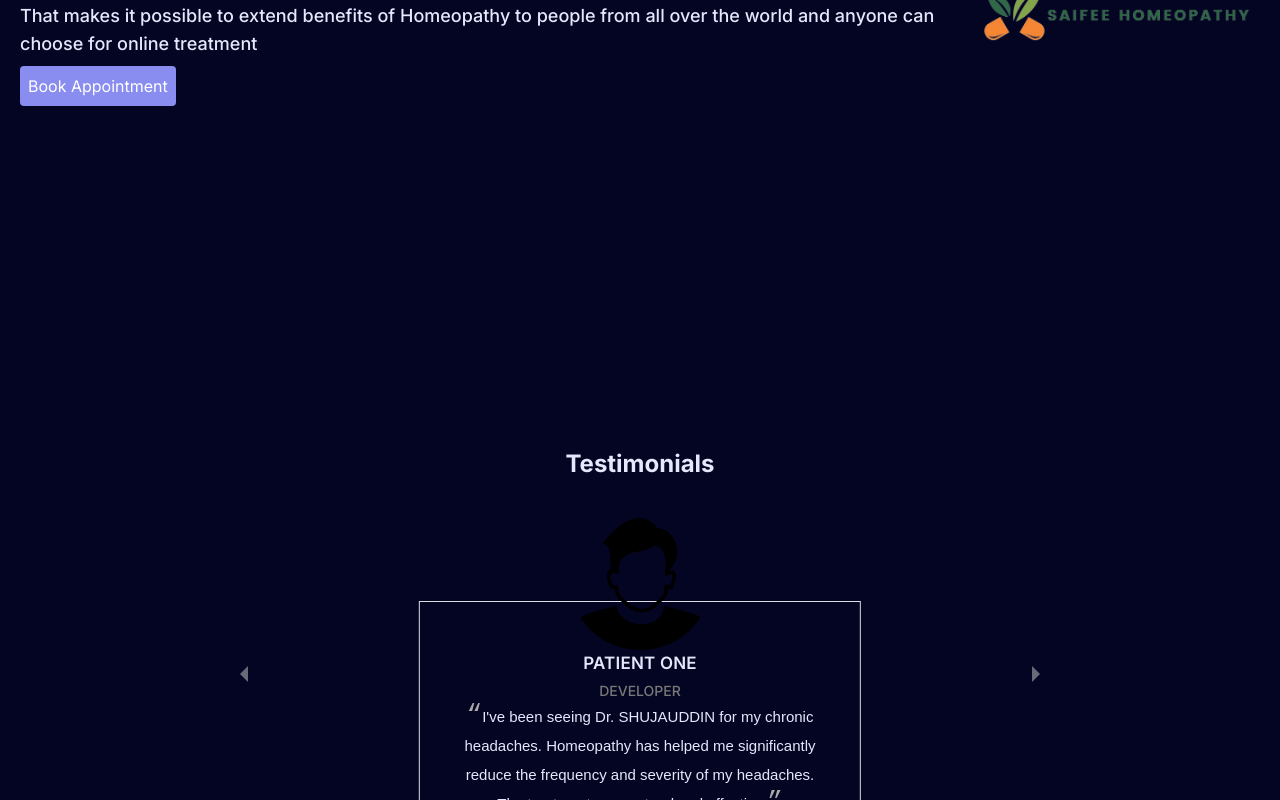
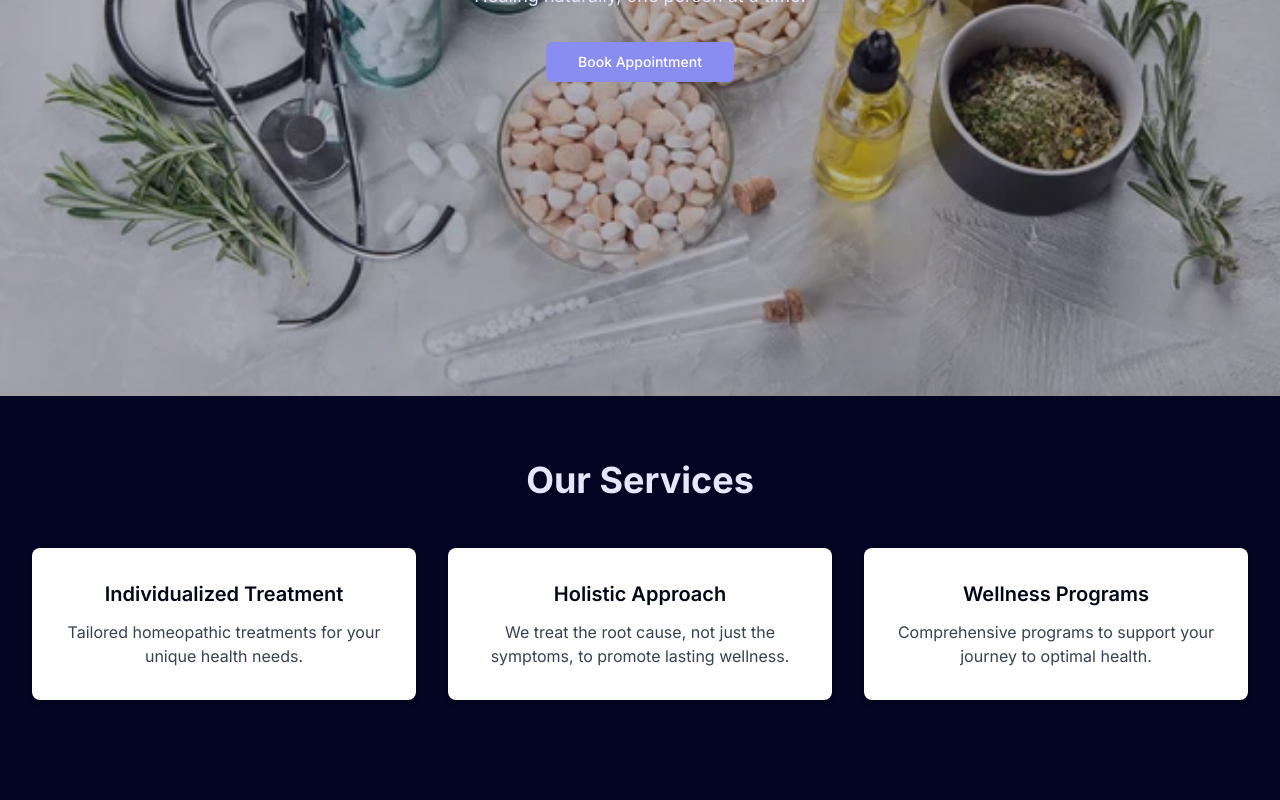
Before and after one commit to B-Mustafa/drshujauddin, a Next.js app: page / in a window 1280 px wide. Shown: the part 500-1300 px from the top of the page. Built offline with nearby package versions, Linux system fonts and the light colour scheme.

Commit message:
changed homepage styling

```diff
--- a/app/globals.css
+++ b/app/globals.css
@@ -92,6 +92,8 @@
     @apply bg-background text-foreground;
   }
 }
+
+
 
 @media screen and (max-width: 900px) {
   .hero-content-container {
--- a/app/page.tsx
+++ b/app/page.tsx
@@ -3,6 +3,7 @@ import { Button } from "@/components/ui/button";
 import Image from "next/image";
 import Link from "next/link";
 import Logo from "@/public/logo.png";
+import Hero from "@/public/hero.jpg";
 import Footer from "@/components/Footer";
 import { useState } from "react";
 import AppointmentModal from "@/components/Modal";
@@ -28,55 +29,52 @@ export default function Home() {
 
 
   return (
+    <>
+      <Navbar isAdminRoute={false} />
       <main className="bg-dark-background">
-      <Navbar isAdminRoute={false} />
-
-      <section className="hero-container flex  items-center  justify-center mt-5  w-full overflow-hidden h-screen">
-        <div className="hero-content-container flex items-center justify-between  w-full  py-5  px-5">
-          <div className="hero-content">
-            <div className="text text-left">
-              <h1 className="text-4xl text-dark-text  "> Homeopathy Made Easy </h1>
-              {/* <span className="red-font text-3xl font-semibold text-red-600"></span>
-            <h2 className="text-4xl text-[#333] "></h2> */}
-              <p className="p-text my-2 font-medium text-lg text-dark-text">
-                We introduced online Homeopathic treatment through this website
-                !
-                <br />
-                That makes it possible to extend benefits of Homeopathy to
-                people from all over the world and anyone can choose for online
-                treatment
-              </p>
+        <section className="hero-container relative flex items-center justify-center h-screen">
+          <Image
+            src={Hero}
+            alt="Banner Image Homeopathy"
+            layout="fill"
+            objectFit="cover"
+            className="bg-gradient-to-r from-blue-500 to-green-500 text-transparent absolute top-0 left-0 z-0 opacity-70 "
+            style={{ backgroundColor: 'rgba(0, 0, 0, 0.5)' }}
+          />
+          <div className="hero-content-container flex flex-col items-center justify-center text-center relative z-10">
+            <h1 className="text-5xl text-dark-text font-bold mb-6">Welcome to Our Homeopathy Center</h1>
+            <p className="text-lg text-dark-text mb-8">Healing naturally, one person at a time.</p>
+            <Button onClick={openModal} className="bg-dark-primary text-white px-8 py-4 rounded-md cursor-pointer">Book Appointment</Button>
+            <AppointmentModal isOpen={isModalOpen} onRequestClose={closeModal} />
           </div>
-
-            <div className="links flex  ">
-              <a href="#Appointment">
-                <button
-                  onClick={openModal}
-                  className="btn-main bg-dark-primary text-white px-2 py-2 rounded text-center cursor-pointer "
-                >
-                  Book Appointment
-                </button>
-                <AppointmentModal
-                  isOpen={isModalOpen}
-                  onRequestClose={closeModal}
-                />
-              </a>
+        </section>
+        <section className="services-section py-16 bg-dark-background">
+          <div className="container mx-auto text-center">
+            <h2 className="text-4xl font-bold text-dark-text mb-12">Our Services</h2>
+            <div className="grid grid-cols-1 md:grid-cols-3 gap-8">
+              <div className="service-card bg-white p-8 rounded-lg shadow-md">
+                <h3 className="text-xl font-semibold mb-3">Individualized Treatment</h3>
+                <p className="text-gray-700">Tailored homeopathic treatments for your unique health needs.</p>
+              </div>
+              <div className="service-card bg-white p-8 rounded-lg shadow-md">
+                <h3 className="text-xl font-semibold mb-3">Holistic Approach</h3>
+                <p className="text-gray-700">We treat the root cause, not just the symptoms, to promote lasting wellness.</p>
+              </div>
+              <div className="service-card bg-white p-8 rounded-lg shadow-md">
+                <h3 className="text-xl font-semibold mb-3">Wellness Programs</h3>
+                <p className="text-gray-700">Comprehensive programs to support your journey to optimal health.</p>
               </div>
             </div>
-          <Image
-            src={Logo}
-            height={300}
-            width={300}
-            alt="Hero Image"
-            className=" h-auto rounded-md flex-col"
-          />
           </div>
         </section>
-      <section className="py-8">
-          <h2 className="text-2xl font-bold text-center mb-6 text-dark-text">Testimonials</h2>
+        <section className="testimonial-section py-16">
+          <div className="container mx-auto text-center">
+            <h2 className="text-4xl font-bold text-dark-text mb-12">What Our Patients Say</h2>
             <Testimonials/>
+          </div>
         </section>
         <Footer />
       </main>
+    </>
   );
 }
```
Also changed, not shown: public/hero.jpg (added). Lines whose indentation alone changed are shown as unchanged.
